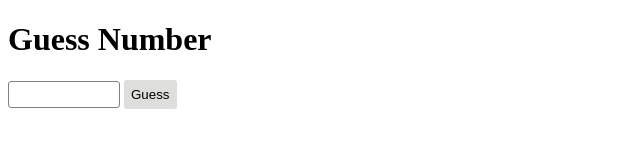
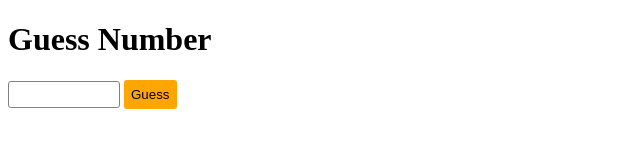
Before and after one commit to xisky8051/guess_number, a plain HTML site: page index.html in a window 1280 px wide. In both pictures the pointer is over the button "Guess". Shown: the whole page, without its empty margins (0-640 px from the left). Drawn offline with Linux system fonts and the light colour scheme.

Commit message:
add style2

```diff
--- a/index.html
+++ b/index.html
@@ -19,6 +19,9 @@
         border-style: none;
         padding: 7px;
       }
+      button:hover {
+        background-color: orange;
+      }
     </style>
     <script></script>
   </head>
```
